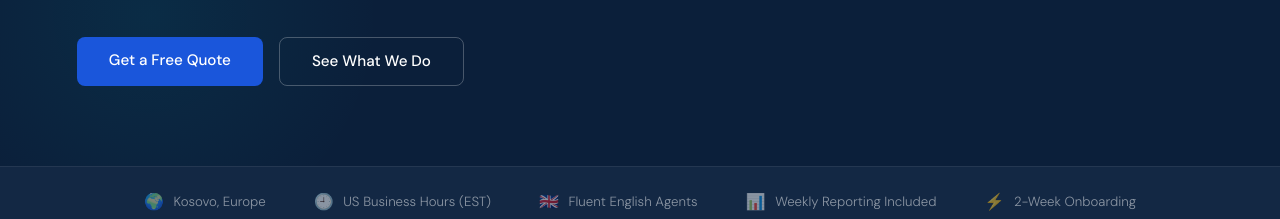
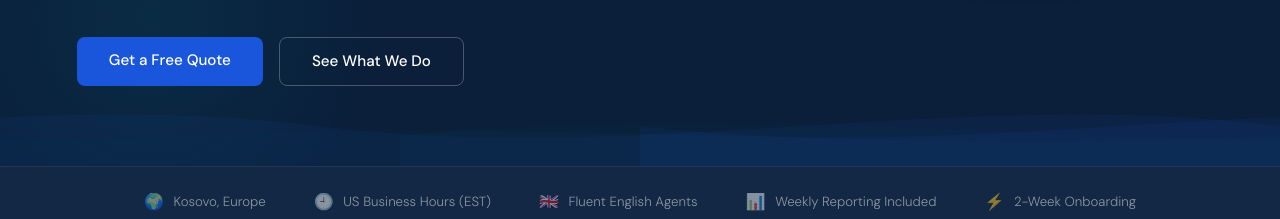
Before and after one commit to arthyseni02-maker/voxprime, a plain HTML site: page index.html in a window 1280 px wide. Shown: the part 733-952 px from the top of the page. Drawn offline with Linux system fonts and the light colour scheme.

Commit message:
Update index.html

```diff
--- a/index.html
+++ b/index.html
@@ -86,6 +86,41 @@
     width: 500px; height: 500px;
     background: radial-gradient(circle, rgba(0,196,204,0.08) 0%, transparent 65%);
     pointer-events: none;
+  }
+
+  .wave-container {
+    position: absolute; bottom: 0; left: 0; right: 0;
+    overflow: hidden; line-height: 0; pointer-events: none; z-index: 0;
+  }
+
+  .wave-container svg {
+    display: block; width: 200%; height: 80px;
+    animation: waveMove 10s linear infinite;
+  }
+
+  .wave-container svg.wave2 {
+    position: absolute; bottom: 0; left: 0;
+    opacity: 0.3;
+    animation: waveMove 16s linear infinite reverse;
+  }
+
+  @keyframes waveMove {
+    0% { transform: translateX(0); }
+    100% { transform: translateX(-50%); }
+  }
+
+  .hero-glow {
+    position: absolute; top: 0; left: 0; right: 0; bottom: 0;
+    background:
+      radial-gradient(ellipse 80% 50% at 20% 40%, rgba(26,86,219,0.12) 0%, transparent 60%),
+      radial-gradient(ellipse 60% 40% at 80% 60%, rgba(0,196,204,0.07) 0%, transparent 60%);
+    pointer-events: none; z-index: 0;
+    animation: glowPulse 6s ease-in-out infinite alternate;
+  }
+
+  @keyframes glowPulse {
+    from { opacity: 0.7; }
+    to { opacity: 1; }
   }
 
   .hero-grid {
@@ -584,6 +619,17 @@
 
 <!-- HERO -->
 <section class="hero">
+  <div class="hero-glow"></div>
+  <div class="wave-container">
+    <svg viewBox="0 0 1440 80" preserveAspectRatio="none" xmlns="http://www.w3.org/2000/svg">
+      <path d="M0,40 C180,80 360,0 540,40 C720,80 900,0 1080,40 C1260,80 1440,0 1440,40 L1440,80 L0,80 Z" fill="rgba(26,86,219,0.08)"/>
+      <path d="M0,40 C180,80 360,0 540,40 C720,80 900,0 1080,40 C1260,80 1440,0 1440,40 L1440,80 L0,80 Z" fill="rgba(26,86,219,0.08)" transform="translate(720,0)"/>
+    </svg>
+    <svg class="wave2" viewBox="0 0 1440 80" preserveAspectRatio="none" xmlns="http://www.w3.org/2000/svg">
+      <path d="M0,50 C200,10 400,70 600,50 C800,30 1000,70 1200,50 C1300,40 1380,55 1440,50 L1440,80 L0,80 Z" fill="rgba(0,196,204,0.06)"/>
+      <path d="M0,50 C200,10 400,70 600,50 C800,30 1000,70 1200,50 C1300,40 1380,55 1440,50 L1440,80 L0,80 Z" fill="rgba(0,196,204,0.06)" transform="translate(720,0)"/>
+    </svg>
+  </div>
   <div class="hero-grid">
     <div class="hero-content">
       <div class="hero-badge">Now Accepting New Clients</div>
```
